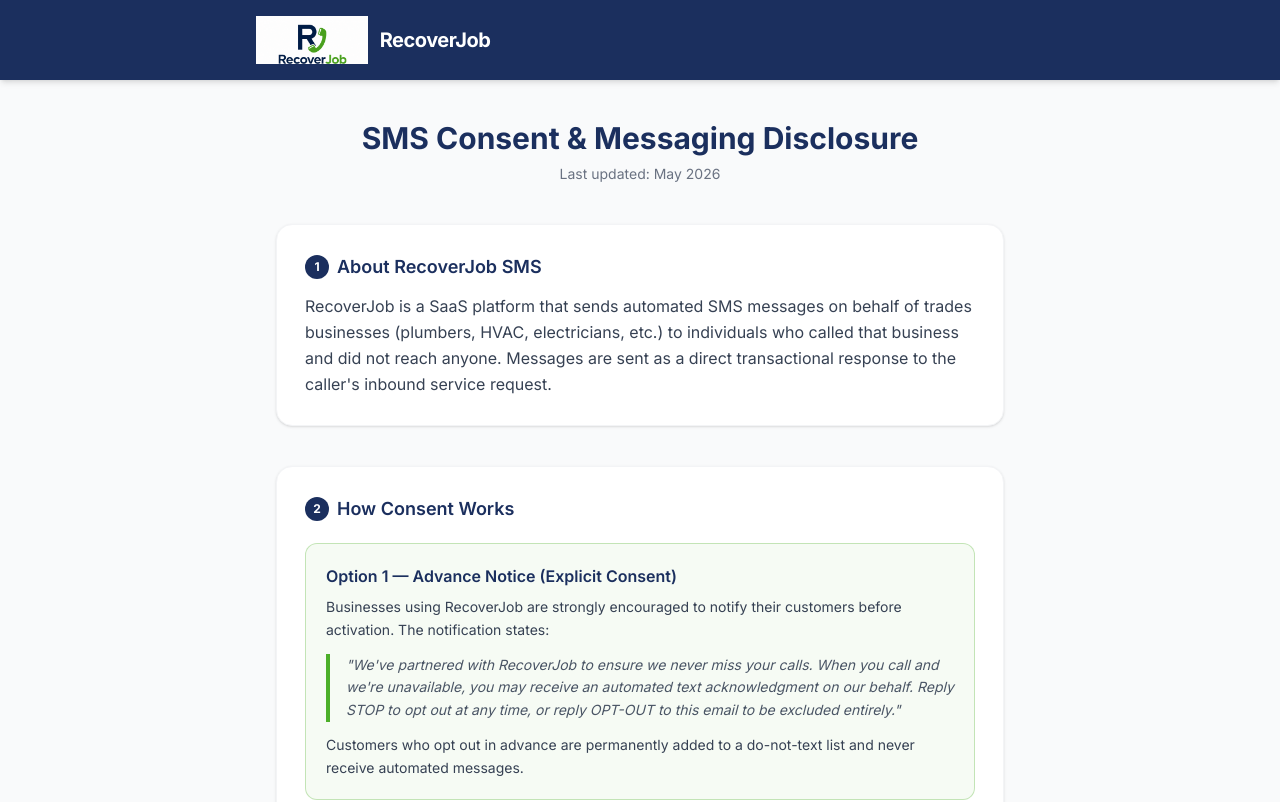
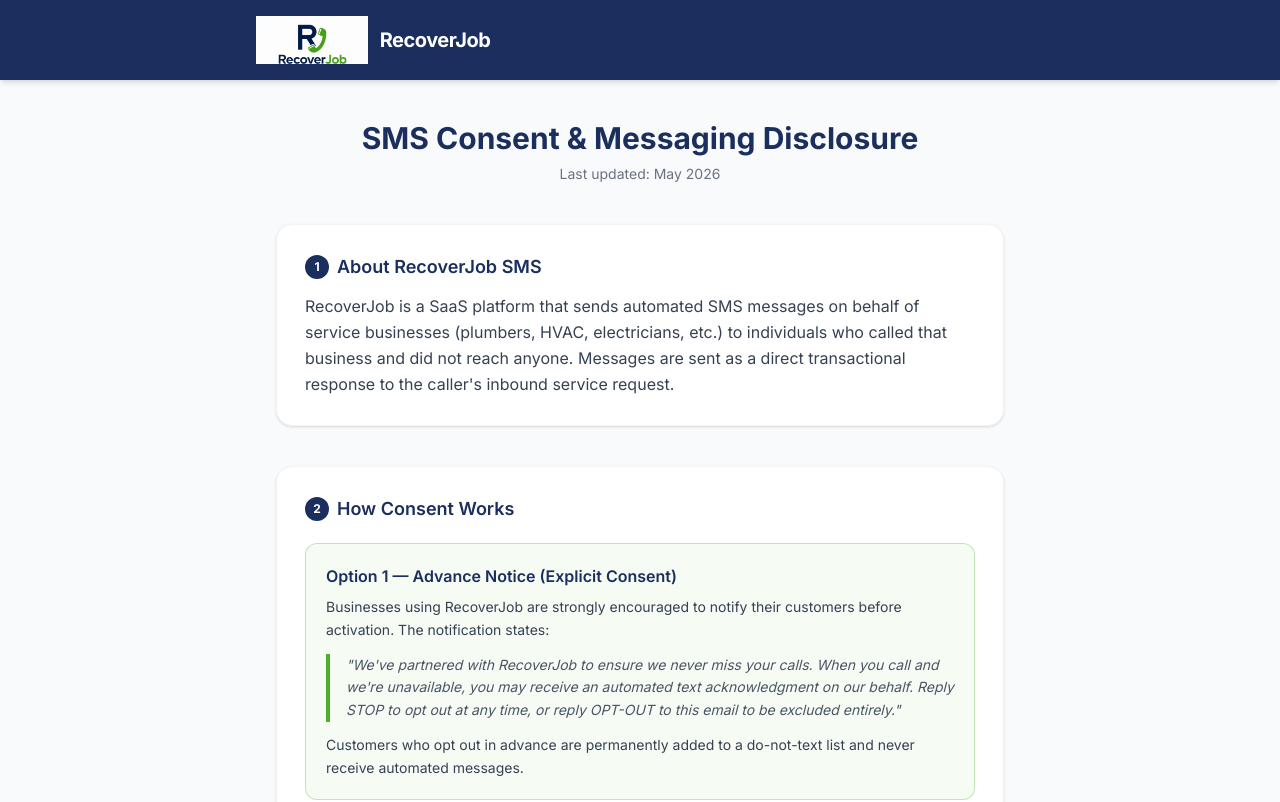
Before and after one commit to leiferickson10/recoverjob-frontend, a React (Vite) app: page /sms-consent in a window 1280 px wide. Shown: the top 802 px of the page. Built offline with nearby package versions, Linux system fonts and the light colour scheme; no server answers.

Commit message:
Replace 'trades businesses' with 'service businesses' sitewide

```diff
--- a/public/landing.html
+++ b/public/landing.html
@@ -607,7 +607,7 @@
 
       <!-- Left: Text -->
       <div class="hero-text">
-        <span class="section-label">Built for Trades Businesses</span>
+        <span class="section-label">Built for Service Businesses</span>
         <h1 class="hero-headline">
           Get More Google Reviews —<br><em>Automatically</em>
         </h1>
--- a/public/privacy-policy.html
+++ b/public/privacy-policy.html
@@ -241,7 +241,7 @@
   </div>
 
   <div class="intro">
-    <p>RecoverJob is committed to protecting your privacy. This policy explains what information we collect, how we use it, and your rights — including those related to automated SMS review requests sent on behalf of trades businesses that use our platform.</p>
+    <p>RecoverJob is committed to protecting your privacy. This policy explains what information we collect, how we use it, and your rights — including those related to automated SMS review requests sent on behalf of service businesses that use our platform.</p>
   </div>
 
   <!-- 1. Information We Collect -->
@@ -262,7 +262,7 @@
   <div class="section">
     <h2>SMS Messaging</h2>
     <h3>Automated Text Messages &amp; Consent</h3>
-    <p>RecoverJob sends automated SMS messages on behalf of trades businesses (such as plumbers, HVAC technicians, and electricians) to their existing customers after a completed job. We use a two-message flow. First, an opt-in request is sent identifying the business and asking if the customer is willing to leave a review:</p>
+    <p>RecoverJob sends automated SMS messages on behalf of service businesses (such as plumbers, HVAC technicians, and electricians) to their existing customers after a completed job. We use a two-message flow. First, an opt-in request is sent identifying the business and asking if the customer is willing to leave a review:</p>
     <div class="sample-language">"Hi [Name], this is [Business Name]. We just completed your service. Would you be willing to leave us a quick review? Reply YES for a link or STOP to opt out. Msg and data rates may apply."</div>
     <p style="margin-top:12px;">A Google review link is sent only if the customer replies <strong>YES</strong>. If the customer replies <strong>STOP</strong> or does not respond, no further messages are ever sent. Consent is never assumed.</p>
     <p>Message and data rates may apply.</p>
--- a/public/sms-consent.html
+++ b/public/sms-consent.html
@@ -451,7 +451,7 @@
   <div class="section">
     <h2>About the Service</h2>
     <h3>About RecoverJob SMS</h3>
-    <p>RecoverJob is a SaaS platform that sends automated SMS messages on behalf of trades businesses (plumbers, HVAC, electricians, etc.). Before any follow-up messages are sent, RecoverJob first obtains explicit consent from the caller via SMS keyword opt-in. No marketing or follow-up messages are delivered until the recipient actively replies <strong>YES</strong>.</p>
+    <p>RecoverJob is a SaaS platform that sends automated SMS messages on behalf of service businesses (plumbers, HVAC, electricians, etc.). Before any follow-up messages are sent, RecoverJob first obtains explicit consent from the caller via SMS keyword opt-in. No marketing or follow-up messages are delivered until the recipient actively replies <strong>YES</strong>.</p>
   </div>
 
   <!-- Section 2: How Consent Works -->
--- a/public/terms-and-conditions.html
+++ b/public/terms-and-conditions.html
@@ -284,7 +284,7 @@
   <div class="section">
     <h2>Overview</h2>
     <h3>Service Description</h3>
-    <p>RecoverJob provides an automated SMS review request service for local trades businesses — including plumbers, HVAC technicians, electricians, and similar contractors. After a completed job, businesses use RecoverJob to trigger a two-message flow: first, an opt-in text identifying the business is sent to the customer; second, a Google review link is delivered only if the customer replies <strong>YES</strong>. Customers who reply <strong>STOP</strong> or do not respond receive no further messages.</p>
+    <p>RecoverJob provides an automated SMS review request service for local service businesses — including plumbers, HVAC technicians, electricians, and similar contractors. After a completed job, businesses use RecoverJob to trigger a two-message flow: first, an opt-in text identifying the business is sent to the customer; second, a Google review link is delivered only if the customer replies <strong>YES</strong>. Customers who reply <strong>STOP</strong> or do not respond receive no further messages.</p>
   </div>
 
   <!-- 2. Billing -->
--- a/public/terms-members.html
+++ b/public/terms-members.html
@@ -284,7 +284,7 @@
   <div class="section">
     <h2>Overview</h2>
     <h3>Service Description</h3>
-    <p>RecoverJob provides an automated SMS review request service for local trades businesses — including plumbers, HVAC technicians, electricians, and similar contractors. After a completed job, businesses use RecoverJob to trigger a two-message flow: first, an opt-in text identifying the business is sent to the customer; second, a Google review link is delivered only if the customer replies <strong>YES</strong>. Customers who reply <strong>STOP</strong> or do not respond receive no further messages.</p>
+    <p>RecoverJob provides an automated SMS review request service for local service businesses — including plumbers, HVAC technicians, electricians, and similar contractors. After a completed job, businesses use RecoverJob to trigger a two-message flow: first, an opt-in text identifying the business is sent to the customer; second, a Google review link is delivered only if the customer replies <strong>YES</strong>. Customers who reply <strong>STOP</strong> or do not respond receive no further messages.</p>
   </div>
 
   <!-- 2. Billing -->
--- a/src/pages/SmsConsent.jsx
+++ b/src/pages/SmsConsent.jsx
@@ -28,7 +28,7 @@
             About RecoverJob SMS
           </h2>
           <p className="text-gray-700 leading-relaxed">
-            RecoverJob is a SaaS platform that sends automated SMS messages on behalf of trades businesses
+            RecoverJob is a SaaS platform that sends automated SMS messages on behalf of service businesses
             (plumbers, HVAC, electricians, etc.) to individuals who called that business and did not reach
             anyone. Messages are sent as a direct transactional response to the caller's inbound service
             request.
```
